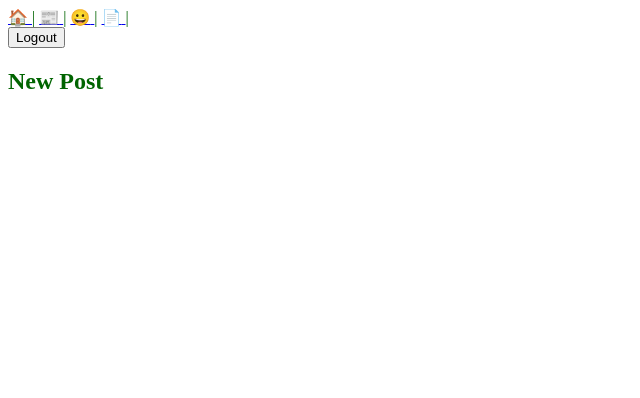
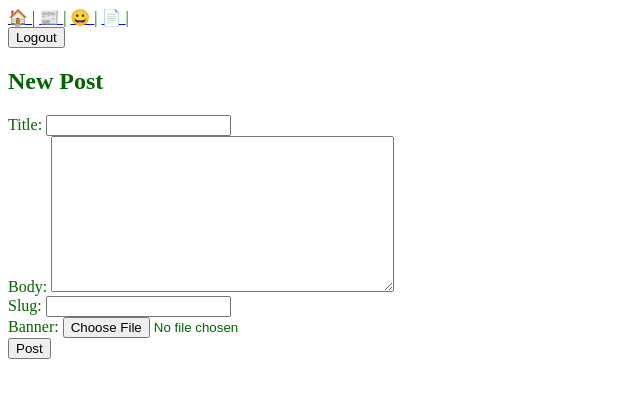
Before and after one commit to ashim-nepal/Backend-Django-All, a Django app: page /posts/new-post/ in a window 1280 px wide. Shown: the top 398 px of the page, without its empty margins (0-640 px from the left). Run offline with Django 5.2, Linux system fonts and the light colour scheme; a user stored in the database is signed in.

Commit message:
custom forms and making post with forms by user

```diff
--- /dev/null
+++ b/Django_Course_Prac/myproject/posts/forms.py
@@ -0,0 +1,7 @@
+from django import forms
+from . import models
+
+class CreatePost(forms.ModelForm):
+    class Meta:
+        model = models.Post
+        fields = ["title", "body", "slug", "banner"]
--- a/Django_Course_Prac/myproject/posts/models.py
+++ b/Django_Course_Prac/myproject/posts/models.py
@@ -1,4 +1,5 @@
 from django.db import models
+from django.contrib.auth.models import User
 
 # Create your models here.
 class Post(models.Model):
@@ -7,6 +8,7 @@ class Post(models.Model):
     slug = models.SlugField()
     date = models.DateTimeField(auto_now_add=True)
     banner = models.ImageField(default = "fallback.png", blank=True)
+    author = models.ForeignKey(User, on_delete=models.CASCADE, default=None)
 
     def __str__(self):
         return self.title
--- a/Django_Course_Prac/myproject/posts/templates/posts/post_new.html
+++ b/Django_Course_Prac/myproject/posts/templates/posts/post_new.html
@@ -6,5 +6,10 @@
 {% block content %}
     <section>
         <h1>New Post</h1>
+        <form class="form-with-validation" action ="{% url 'posts:new-post' %}" method="POST" enctype="multipart/form-data">
+            {% csrf_token %}
+            {{ form }}
+            <button class="submit-button">Post</button>
+        </form>
     </section>
 {% endblock %}
--- a/Django_Course_Prac/myproject/posts/templates/posts/posts_list.html
+++ b/Django_Course_Prac/myproject/posts/templates/posts/posts_list.html
@@ -13,7 +13,7 @@
                 {{ post.title }}
                 </a>
             </h2>
-            <p>{{ post.date }}</p>
+            <p>{{ post.date }} by {{ post.author }}</p>
             <p>{{ post.body }}</p>
 
         </article>
--- a/Django_Course_Prac/myproject/posts/views.py
+++ b/Django_Course_Prac/myproject/posts/views.py
@@ -1,6 +1,7 @@
-from django.shortcuts import render
+from django.shortcuts import render, redirect
 from .models import Post
 from django.contrib.auth.decorators import login_required
+from . import forms
 
 # Create your views here.
 def posts_lists(request):
@@ -13,4 +14,13 @@ def post_page(request, slug):
 
 @login_required(login_url="/users/login/")
 def post_new(request):
-    return render(request, 'posts/post_new.html')
+    if request.method == "POST":
+        form = forms.CreatePost(request.POST, request.FILES)
+        if form.is_valid():
+            newpost = form.save(commit=False)
+            newpost.author = request.user
+            newpost.save()
+            return redirect("posts:list")
+    else:
+        form = forms.CreatePost()
+    return render(request, 'posts/post_new.html', {"form":form})
```
Also changed, not shown: Django_Course_Prac/myproject/db.sqlite3, Django_Course_Prac/myproject/media/img.png (added), Django_Course_Prac/myproject/media/img_2ahdVml.png (added), Django_Course_Prac/myproject/posts/migrations/0003_post_author.py (added).
